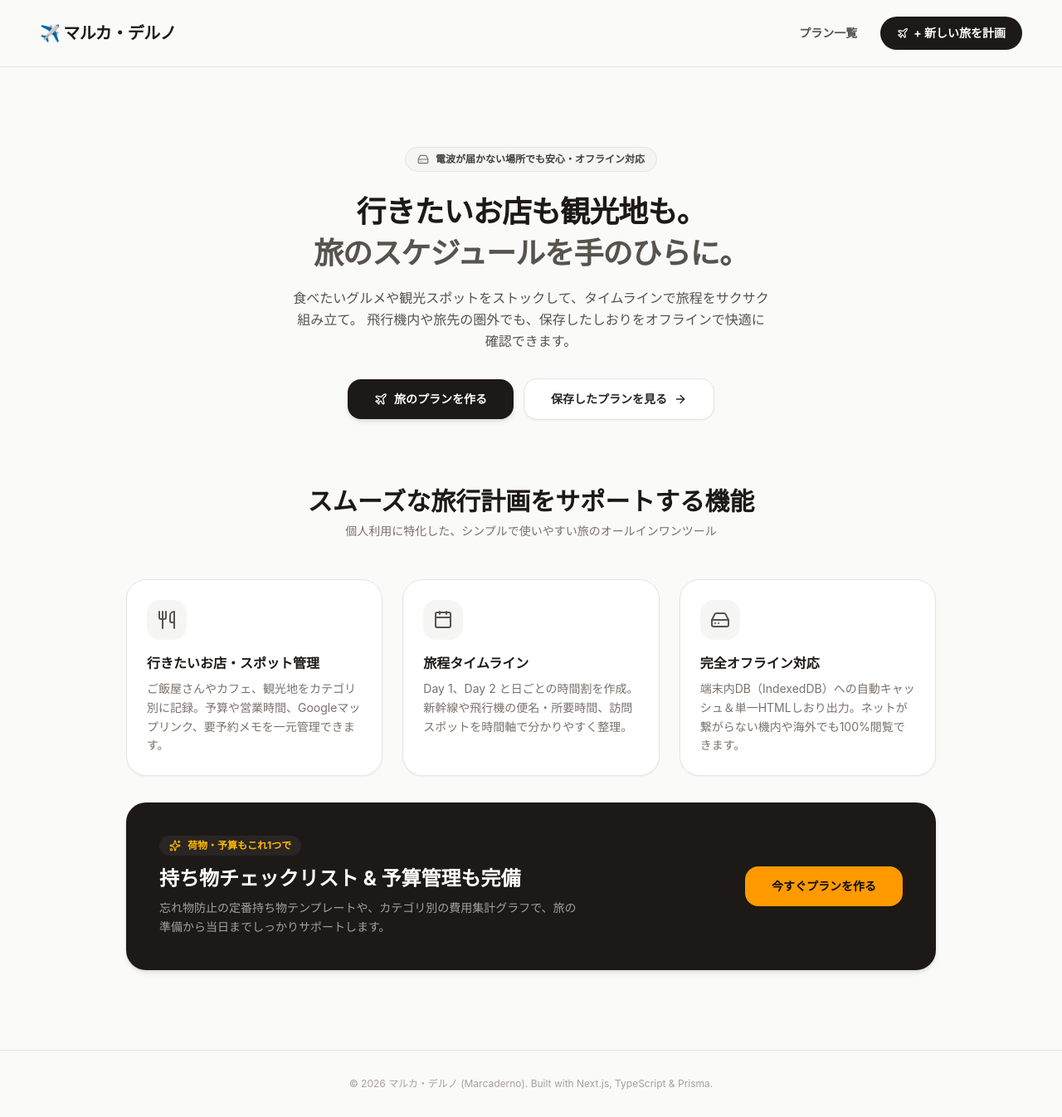
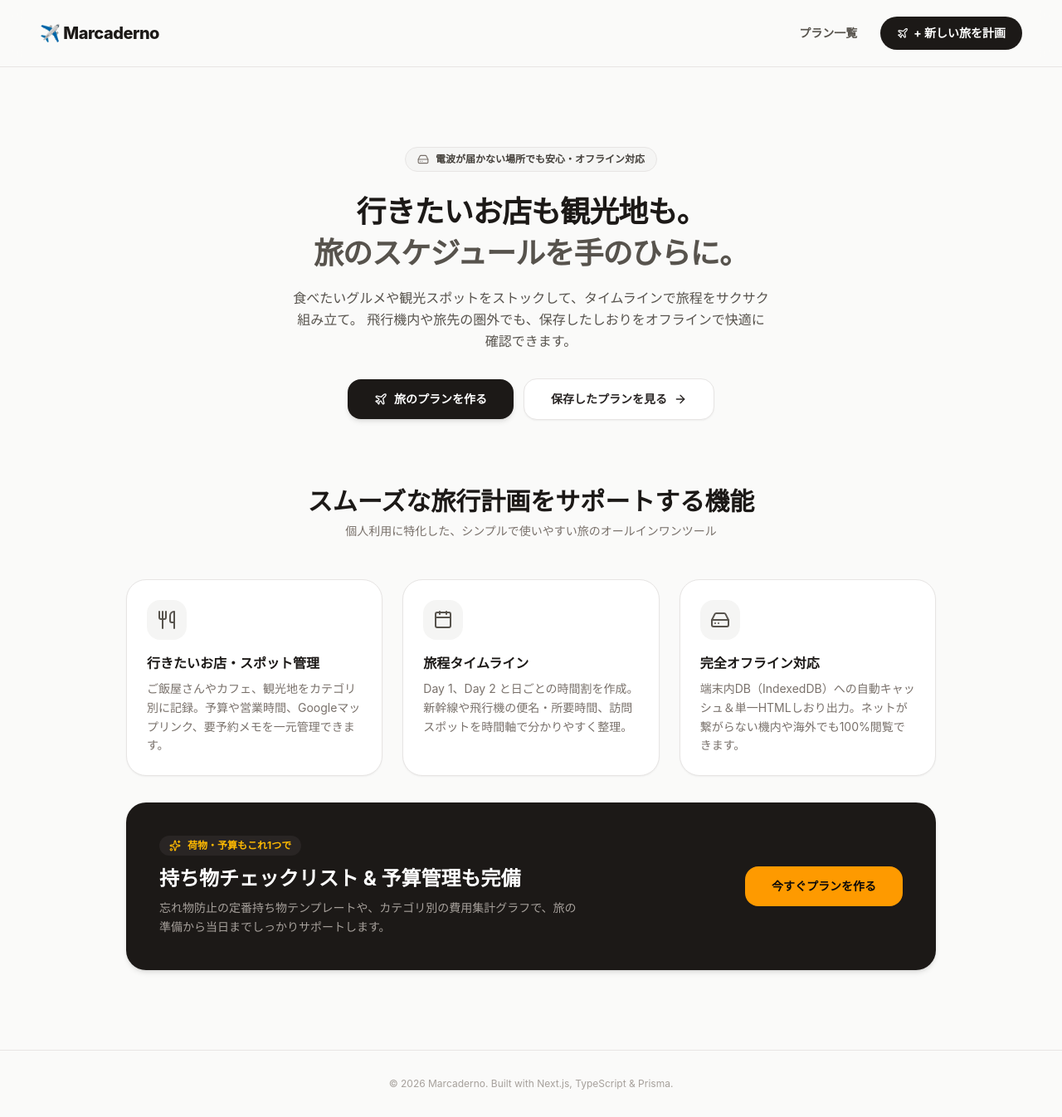
Before and after one commit to aykogt08/travel-planner, a Next.js app: page / in a window 1280 px wide. Shown: the whole page at 83% size. Built offline with nearby package versions, Linux system fonts and the light colour scheme.

Commit message:
chore: update brand name to Marcaderno (English/Latin)

```diff
--- a/app/layout.tsx
+++ b/app/layout.tsx
@@ -3,14 +3,14 @@ import "./globals.css";
 import ServiceWorkerRegister from "@/components/ServiceWorkerRegister";
 
 export const metadata: Metadata = {
-  title: "マルカ・デルノ - 旅のしおり & やりたいこと手帖",
+  title: "Marcaderno - 旅のしおり & やりたいこと手帖",
   description:
     "ご飯のお店や観光地をスケジュール立てて記録。飛行機内や海外でもオフラインでサクサク確認できる旅行計画アプリ。",
   manifest: "/manifest.json",
   appleWebApp: {
     capable: true,
     statusBarStyle: "default",
-    title: "マルカ・デルノ",
+    title: "Marcaderno",
   },
 };
 
--- a/app/page.tsx
+++ b/app/page.tsx
@@ -18,7 +18,7 @@ export default function Home() {
       {/* Nav */}
       <nav className="flex items-center justify-between px-6 sm:px-12 py-5 border-b border-stone-200 bg-stone-50/80 backdrop-blur-md sticky top-0 z-50">
         <span className="text-xl font-extrabold tracking-tight text-stone-900 flex items-center gap-2">
-          <span>✈️ マルカ・デルノ</span>
+          <span>✈️ Marcaderno</span>
         </span>
         <div className="flex items-center gap-3">
           <Link
@@ -149,7 +149,7 @@ export default function Home() {
 
       {/* Footer */}
       <footer className="border-t border-stone-200 py-8 text-center text-xs text-stone-400">
-        <p>© 2026 マルカ・デルノ (Marcaderno). Built with Next.js, TypeScript & Prisma.</p>
+        <p>© 2026 Marcaderno. Built with Next.js, TypeScript & Prisma.</p>
       </footer>
     </main>
   );
--- a/app/trips/[id]/page.tsx
+++ b/app/trips/[id]/page.tsx
@@ -273,7 +273,7 @@ export default function TripDetailPage() {
             <ArrowLeft className="w-5 h-5" />
           </Link>
           <span className="text-lg font-bold tracking-tight text-stone-900 hidden sm:inline">
-            ✈️ マルカ・デルノ
+            ✈️ Marcaderno
           </span>
         </div>
 
--- a/app/trips/new/page.tsx
+++ b/app/trips/new/page.tsx
@@ -105,7 +105,7 @@ export default function NewTripPage() {
       {/* Nav */}
       <nav className="sticky top-0 z-40 bg-stone-50/90 backdrop-blur-md border-b border-stone-200 px-6 sm:px-10 py-4 flex items-center justify-between">
         <Link href="/trips" className="text-xl font-bold tracking-tight text-stone-900 flex items-center gap-2">
-          <span>✈️ マルカ・デルノ</span>
+          <span>✈️ Marcaderno</span>
         </Link>
       </nav>
 
--- a/app/trips/page.tsx
+++ b/app/trips/page.tsx
@@ -83,7 +83,7 @@ export default function TripsPage() {
       {/* Nav */}
       <nav className="sticky top-0 z-40 bg-stone-50/90 backdrop-blur-md border-b border-stone-200 px-6 sm:px-10 py-4 flex items-center justify-between">
         <Link href="/" className="text-xl font-bold tracking-tight text-stone-900 flex items-center gap-2">
-          <span>✈️ マルカ・デルノ</span>
+          <span>✈️ Marcaderno</span>
         </Link>
         <Link
           href="/trips/new"
--- a/lib/export-bookmark.ts
+++ b/lib/export-bookmark.ts
@@ -426,7 +426,7 @@ export function generateOfflineHtmlBookmark(trip: Trip): string {
     ` : ""}
 
     <div class="footer">
-      生成日時: ${new Date().toLocaleString("ja-JP")} | ✈️ マルカ・デルノ オフライン版しおり
+      生成日時: ${new Date().toLocaleString("ja-JP")} | ✈️ Marcaderno オフライン版しおり
     </div>
   </div>
 </body>
```
Also changed, not shown: public/manifest.json.
